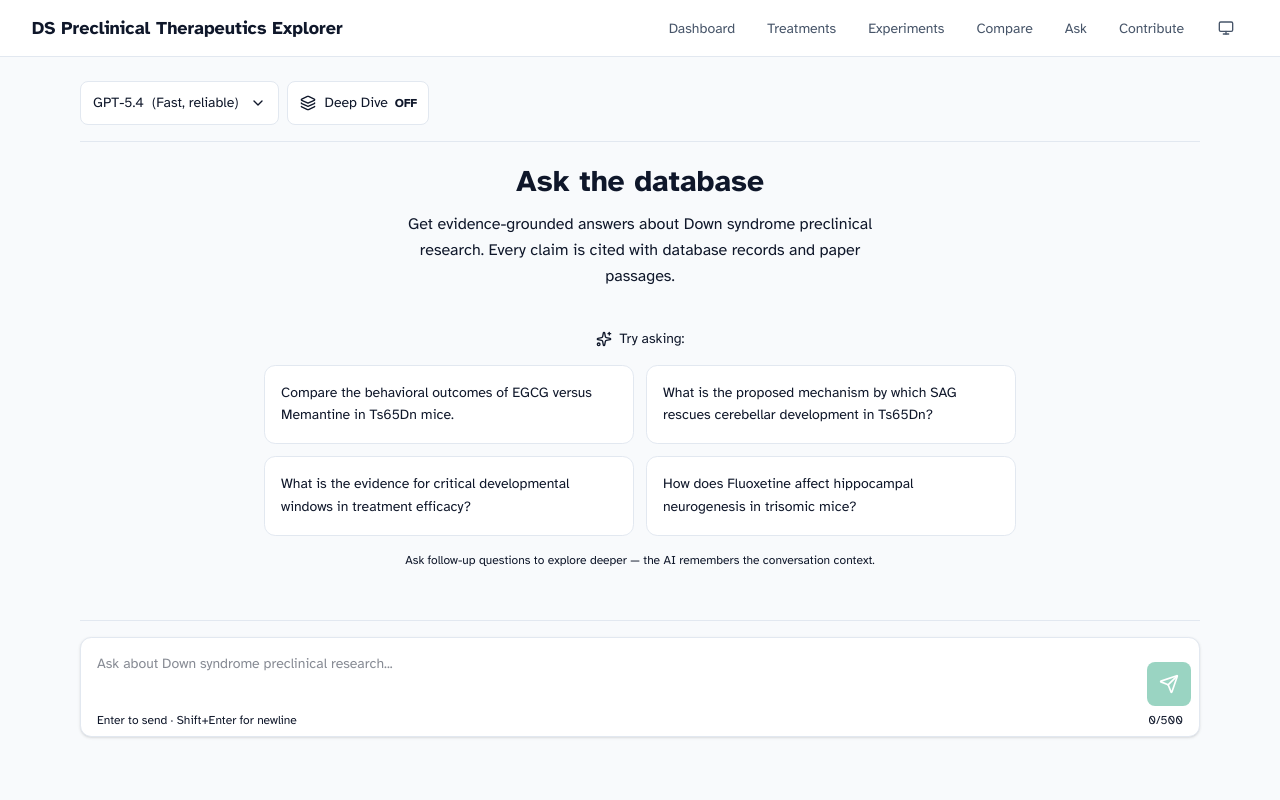
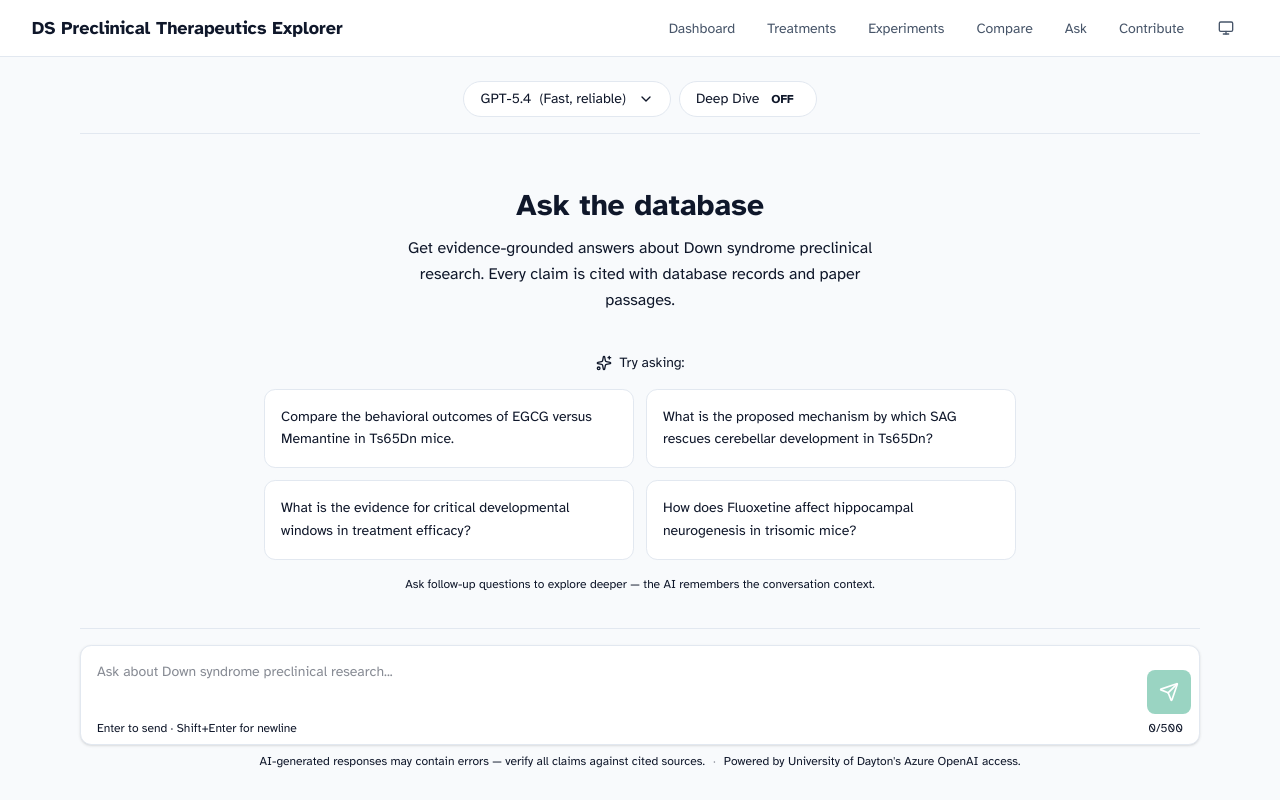
Before and after one commit to madalas9/ds-preclinical-therapeutics-explorer, a Next.js app: page /ask in a window 1280 px wide. Shown: the top 800 px of the page. Built offline with nearby package versions, Linux system fonts and the light colour scheme.

Commit message:
feat(ask): height-locked layout, conditional scroll, centered pill-rounded controls, muted disclaimer with UD acknowledgement

```diff
--- a/app/(site)/ask/components/chat-container.tsx
+++ b/app/(site)/ask/components/chat-container.tsx
@@ -119,12 +119,16 @@ export function ChatContainer() {
   const userScrolledRef = useRef(false);
 
   const scrollToBottom = useCallback(() => {
-    if (!userScrolledRef.current) {
-      messagesEndRef.current?.scrollIntoView({ behavior: "smooth" });
+    if (!userScrolledRef.current && containerRef.current) {
+      containerRef.current.scrollTo({
+        top: containerRef.current.scrollHeight,
+        behavior: "smooth",
+      });
     }
   }, []);
 
   useEffect(() => {
+    if (messages.length === 0) return;
     scrollToBottom();
   }, [messages, scrollToBottom]);
 
@@ -325,10 +329,10 @@ export function ChatContainer() {
   const hasMessages = messages.length > 0;
 
   return (
-    <div className="flex flex-col h-[calc(100dvh-7rem)] sm:h-[calc(100dvh-9rem)]">
+    <div className="flex flex-col h-full min-h-0 py-4 sm:py-6">
       {/* Header controls */}
-      <div className="flex items-center justify-between gap-3 pb-4 border-b border-border mb-4 flex-wrap shrink-0">
-        <div className="flex items-center gap-2 flex-wrap">
+      <div className="relative pb-4 border-b border-border shrink-0">
+        <div className="flex items-center justify-center gap-2 flex-wrap">
           <ModelSelector value={model} onChange={setModel} disabled={isLoading} />
           <DeepDiveToggle enabled={deepDive} onChange={setDeepDive} disabled={isLoading} />
         </div>
@@ -336,17 +340,20 @@ export function ChatContainer() {
           <button
             type="button"
             onClick={handleClearChat}
-            className="text-sm text-text-tertiary hover:text-text-primary transition-colors px-3 py-2 rounded-lg hover:bg-surface-muted min-h-[44px] flex items-center"
+            className="absolute right-0 top-0 text-xs text-text-tertiary hover:text-text-primary transition-colors px-2 py-1 rounded hover:bg-surface-muted"
           >
-            Clear chat
+            Clear
           </button>
         )}
       </div>
 
       {/* Messages area */}
-      <div ref={containerRef} className="flex-1 overflow-y-auto pb-4 min-h-0">
+      <div
+        ref={containerRef}
+        className={`flex-1 min-h-0 mt-4 ${hasMessages ? "overflow-y-auto" : "overflow-hidden"}`}
+      >
         {!hasMessages ? (
-          <div className="h-full flex flex-col justify-center max-w-3xl mx-auto px-2">
+          <div className="h-full flex flex-col justify-center items-center max-w-3xl mx-auto px-2 overflow-hidden">
             <div className="text-center mb-10">
               <h1 className="text-2xl sm:text-3xl font-bold text-text-primary mb-3">
                 Ask the database
@@ -373,8 +380,13 @@ export function ChatContainer() {
       </div>
 
       {/* Input area */}
-      <div className="pt-4 border-t border-border bg-background shrink-0">
+      <div className="border-t border-border bg-background shrink-0 pt-4 pb-2">
         <ChatInput onSend={sendMessage} disabled={isLoading} />
+        <p className="text-xs text-center mt-2 text-text-secondary/60 max-w-4xl mx-auto px-4">
+          AI-generated responses may contain errors — verify all claims against cited sources.
+          <span className="mx-2 opacity-50">·</span>
+          Powered by University of Dayton&apos;s Azure OpenAI access.
+        </p>
       </div>
     </div>
   );
--- a/app/(site)/ask/components/deep-dive-toggle.tsx
+++ b/app/(site)/ask/components/deep-dive-toggle.tsx
@@ -1,6 +1,4 @@
 "use client";
-
-import { Layers } from "lucide-react";
 
 interface DeepDiveToggleProps {
   enabled: boolean;
@@ -20,7 +18,7 @@ export function DeepDiveToggle({ enabled, onChange, disabled }: DeepDiveTogglePr
           : "Deep Dive OFF: Focused answers with standard context."
       }
       className={`
-        flex items-center gap-2 px-3 py-2 min-h-[44px] rounded-lg border text-sm font-medium transition-all
+        flex items-center gap-1.5 px-4 h-9 rounded-full border text-sm font-medium transition-all
         ${
           enabled
             ? "bg-accent-rescue text-white border-accent-rescue"
@@ -29,11 +27,10 @@ export function DeepDiveToggle({ enabled, onChange, disabled }: DeepDiveTogglePr
         disabled:opacity-50 disabled:cursor-not-allowed
       `}
     >
-      <Layers className="w-4 h-4" />
-      <span className="hidden sm:inline">Deep Dive</span>
+      <span>Deep Dive</span>
       <span
         className={`
-          w-5 h-5 rounded text-xs flex items-center justify-center font-bold
+          px-1.5 py-0.5 rounded text-xs font-bold
           ${enabled ? "bg-white/20" : "bg-text-tertiary/20"}
         `}
       >
--- a/app/(site)/ask/components/model-selector.tsx
+++ b/app/(site)/ask/components/model-selector.tsx
@@ -38,7 +38,7 @@ export function ModelSelector({ value, onChange, disabled }: ModelSelectorProps)
         type="button"
         onClick={() => !disabled && setOpen(!open)}
         disabled={disabled}
-        className="flex items-center gap-2 px-3 py-2 min-h-[44px] rounded-lg border border-border bg-surface text-sm text-text-primary hover:bg-surface-muted transition-colors disabled:opacity-50 disabled:cursor-not-allowed"
+        className="flex items-center gap-2 px-4 h-9 rounded-full border border-border bg-surface text-sm text-text-primary hover:bg-surface-muted transition-colors disabled:opacity-50 disabled:cursor-not-allowed"
       >
         <span className="font-medium">{selected.label}</span>
         <span className="text-text-tertiary hidden sm:inline">({selected.description})</span>
--- a/app/(site)/ask/page.tsx
+++ b/app/(site)/ask/page.tsx
@@ -8,8 +8,10 @@ export const metadata = {
 
 export default function AskPage() {
   return (
-    <main className="max-w-6xl mx-auto px-4 py-4 sm:py-6">
-      <ChatContainer />
+    <main className="h-[calc(100dvh-3.5rem)] overflow-hidden">
+      <div className="max-w-6xl mx-auto px-4 h-full">
+        <ChatContainer />
+      </div>
     </main>
   );
 }
```
